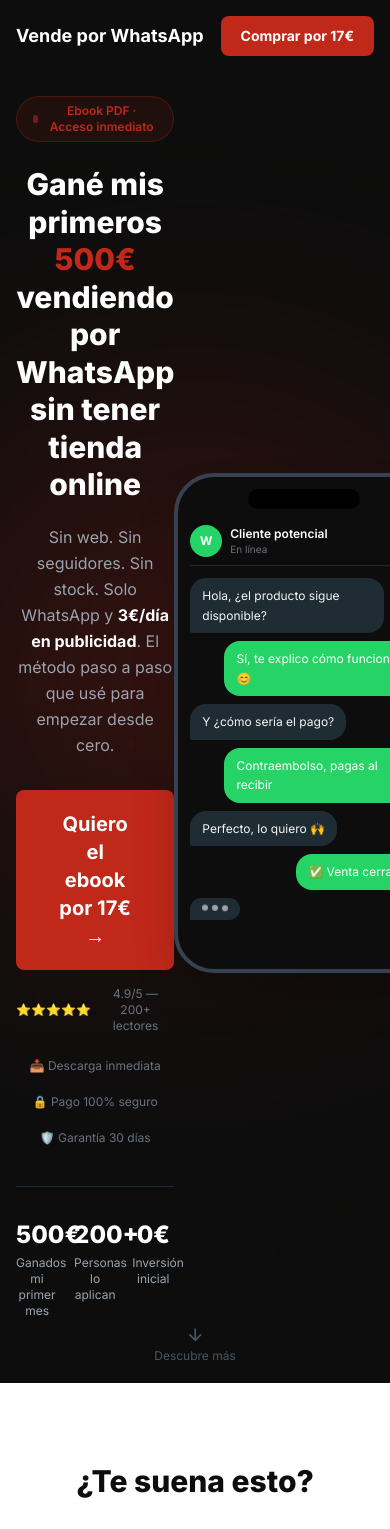
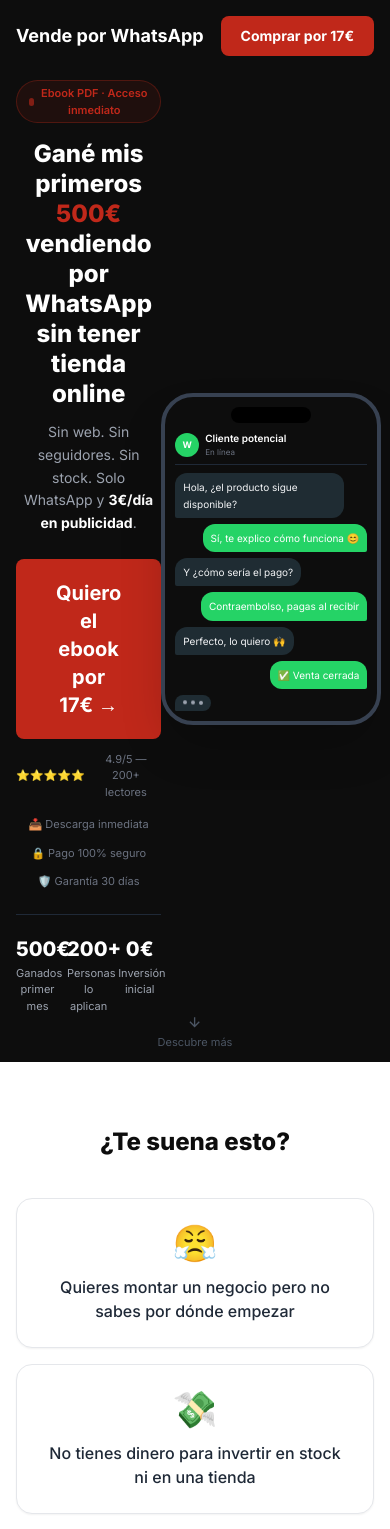
Before and after one commit to badrx15/webebook, a Next.js app: page / in a window 390 px wide. Shown: the top 1529 px of the page. Built offline with nearby package versions, Linux system fonts and the light colour scheme.

Commit message:
Responsive mobile: Hero, Pain, Solution, WhatYouGet, Testimonials, Pricing optimizados

```diff
--- a/components/Hero.tsx
+++ b/components/Hero.tsx
@@ -22,7 +22,7 @@
   const [count, setCount] = useState(0);
 
   useEffect(() => {
-    const duration = 2000; // 2s
+    const duration = 2000;
     const steps = 30;
     const increment = to / steps;
     let current = 0;
@@ -40,11 +40,13 @@
 
   return (
     <div className="text-center" aria-live="polite" aria-label={`${to}${suffix} — ${label}`}>
-      <span className="text-2xl font-extrabold text-white sm:text-3xl">
+      <span className="text-xl font-extrabold text-white sm:text-2xl md:text-3xl">
         {count}
         {suffix}
       </span>
-      <p className="mt-1 text-xs text-gray-400 sm:text-sm">{label}</p>
+      <p className="mt-0.5 text-[11px] text-gray-400 sm:mt-1 sm:text-xs md:text-sm">
+        {label}
+      </p>
     </div>
   );
 }
@@ -61,39 +63,40 @@
 
 function PhoneMockup() {
   return (
-    <motion.div aria-hidden="true"
-      className="relative mx-auto h-[500px] w-[260px] rounded-[2.5rem] border-4 border-gray-700 bg-[#0d0d0d] p-3 shadow-2xl sm:h-[540px] sm:w-[280px]"
+    <motion.div
+      aria-hidden="true"
+      className="relative mx-auto w-[220px] rounded-[2rem] border-4 border-gray-700 bg-[#0d0d0d] p-2.5 shadow-2xl sm:w-[240px] md:w-[260px] md:p-3 md:rounded-[2.5rem]"
       initial={{ opacity: 0, y: 60, scale: 0.9 }}
       animate={{ opacity: 1, y: 0, scale: 1 }}
-      transition={{ duration: 0.9, ease: 'easeOut', delay: 0.6 }}
+      transition={{ duration: 0.9, ease: 'easeOut', delay: 0.4 }}
     >
       {/* Notch */}
-      <div className="mx-auto mb-4 h-5 w-28 rounded-full bg-black" />
+      <div className="mx-auto mb-2 h-4 w-20 rounded-full bg-black md:mb-4 md:h-5 md:w-28" />
 
       {/* Chat header */}
-      <div className="mb-3 flex items-center gap-2 border-b border-gray-800 pb-2">
-        <div className="flex h-8 w-8 items-center justify-center rounded-full bg-[#25D366] text-xs font-bold text-white">
+      <div className="mb-2 flex items-center gap-1.5 border-b border-gray-800 pb-1.5 md:mb-3 md:gap-2 md:pb-2">
+        <div className="flex h-6 w-6 items-center justify-center rounded-full bg-[#25D366] text-[9px] font-bold text-white md:h-8 md:w-8 md:text-xs">
           W
         </div>
         <div className="text-left">
-          <p className="text-xs font-semibold text-white">Cliente potencial</p>
-          <p className="text-[10px] text-gray-500">En línea</p>
+          <p className="text-[10px] font-semibold text-white md:text-xs">Cliente potencial</p>
+          <p className="text-[8px] text-gray-500 md:text-[10px]">En línea</p>
         </div>
       </div>
 
       {/* Messages */}
-      <div className="flex flex-col gap-2 overflow-hidden">
+      <div className="flex flex-col gap-1.5 md:gap-2">
         {chatMessages.map((msg, i) => (
           <motion.div
             key={i}
-            className={`max-w-[85%] rounded-2xl px-3 py-2 text-xs leading-relaxed ${
+            className={`max-w-[88%] rounded-xl px-2 py-1.5 text-[10px] leading-relaxed md:rounded-2xl md:px-3 md:py-2 md:text-xs ${
               msg.side === 'right'
                 ? 'self-end rounded-br-sm bg-[#25D366] text-white'
                 : 'self-start rounded-bl-sm bg-[#1f2c33] text-gray-100'
             }`}
-            initial={{ opacity: 0, x: msg.side === 'right' ? 30 : -30, y: 20 }}
+            initial={{ opacity: 0, x: msg.side === 'right' ? 20 : -20, y: 10 }}
             animate={{ opacity: 1, x: 0, y: 0 }}
-            transition={{ duration: 0.5, delay: 1.2 + i * 0.25, ease: 'easeOut' }}
+            transition={{ duration: 0.4, delay: 0.8 + i * 0.2, ease: 'easeOut' }}
           >
             {msg.text}
           </motion.div>
@@ -101,30 +104,36 @@
 
         {/* Animated typing indicator */}
         <motion.div
-          className="self-start flex items-center gap-1 rounded-2xl rounded-bl-sm bg-[#1f2c33] px-3 py-2"
-          initial={{ opacity: 0, x: -30 }}
+          className="self-start flex items-center gap-1 rounded-xl rounded-bl-sm bg-[#1f2c33] px-2 py-1.5 md:rounded-2xl md:px-3 md:py-2"
+          initial={{ opacity: 0, x: -20 }}
           animate={{ opacity: 1, x: 0 }}
-          transition={{ duration: 0.5, delay: 1.2 + chatMessages.length * 0.25 }}
+          transition={{ duration: 0.4, delay: 0.8 + chatMessages.length * 0.2 }}
         >
-          <span className="h-1.5 w-1.5 animate-bounce rounded-full bg-gray-400" />
-          <span className="h-1.5 w-1.5 animate-bounce rounded-full bg-gray-400 [animation-delay:0.1s]" />
-          <span className="h-1.5 w-1.5 animate-bounce rounded-full bg-gray-400 [animation-delay:0.2s]" />
+          <span className="h-1 w-1 animate-bounce rounded-full bg-gray-400 md:h-1.5 md:w-1.5" />
+          <span className="h-1 w-1 animate-bounce rounded-full bg-gray-400 md:h-1.5 md:w-1.5 [animation-delay:0.08s]" />
+          <span className="h-1 w-1 animate-bounce rounded-full bg-gray-400 md:h-1.5 md:w-1.5 [animation-delay:0.16s]" />
         </motion.div>
       </div>
     </motion.div>
   );
 }
 
-// ─── Floating glowing particles (background) ───────────────────
+// ─── Particles (reduced on mobile for performance) ─────────────
 function ParticleField() {
-  const particles = Array.from({ length: 20 }, (_, i) => ({
+  const [isMobile] = useState(() => typeof window !== 'undefined' && window.innerWidth < 640);
+
+  const count = isMobile ? 6 : 20;
+  const particles = Array.from({ length: count }, (_, i) => ({
     id: i,
     x: Math.random() * 100,
     y: Math.random() * 100,
-    size: Math.random() * 4 + 2,
+    size: Math.random() * (isMobile ? 2 : 4) + (isMobile ? 1 : 2),
     delay: Math.random() * 5,
     duration: Math.random() * 6 + 4,
   }));
+
+  // Don't render particles on mobile for performance
+  if (isMobile) return null;
 
   return (
     <div className="pointer-events-none absolute inset-0 overflow-hidden">
@@ -166,9 +175,12 @@
     pricingRef.current?.scrollIntoView({ behavior: 'smooth' });
   };
 
-  // ── background glow movement ────────────────────────────────
+  // ── background glow movement (desktop only) ──────────────────
   const [mousePos, setMousePos] = useState({ x: 0.5, y: 0.5 });
+  const [isDesktop, setIsDesktop] = useState(true);
+
   useEffect(() => {
+    setIsDesktop(window.innerWidth >= 1024);
     const handle = (e: MouseEvent) => {
       setMousePos({ x: e.clientX / window.innerWidth, y: e.clientY / window.innerHeight });
     };
@@ -177,11 +189,11 @@
   }, []);
 
   const staggerItem = {
-    hidden: { opacity: 0, y: 30 },
+    hidden: { opacity: 0, y: 20 },
     visible: (i: number) => ({
       opacity: 1,
       y: 0,
-      transition: { duration: 0.6, ease: 'easeOut', delay: 0.1 + i * 0.12 },
+      transition: { duration: 0.5, ease: 'easeOut', delay: 0.05 + i * 0.1 },
     }),
   };
 
@@ -189,15 +201,17 @@
     <section
       ref={ref}
       id="inicio"
-      className="relative flex min-h-screen items-center overflow-hidden bg-[#0d0d0d] px-4 pt-24 pb-16 sm:px-6 lg:px-8"
+      className="relative flex min-h-screen items-center overflow-hidden bg-[#0d0d0d] px-4 pt-20 pb-12 sm:px-6 lg:pb-16 lg:pt-24"
     >
-      {/* ── Background glow that follows mouse ── */}
+      {/* ── Background glow (desktop only) ── */}
+      {isDesktop && (
         <div
           className="pointer-events-none absolute -inset-40 opacity-30 blur-[120px] transition-all duration-700"
           style={{
             background: `radial-gradient(600px circle at ${mousePos.x * 100}% ${mousePos.y * 100}%, #C0281A 0%, transparent 70%)`,
           }}
         />
+      )}
 
       {/* ── Gradient overlay edges ── */}
       <div className="pointer-events-none absolute inset-0 bg-gradient-to-b from-transparent via-transparent to-[#0d0d0d]" />
@@ -206,16 +220,16 @@
       <ParticleField />
 
       {/* ── Content ── */}
-      <div className="relative z-10 mx-auto grid w-full max-w-6xl items-center gap-12 lg:grid-cols-2 lg:gap-16">
+      <div className="relative z-10 mx-auto grid w-full max-w-6xl items-center gap-6 md:gap-8 lg:grid-cols-2 lg:gap-16">
         {/* ── Left column: text + CTAs ── */}
         <motion.div
-          className="text-center lg:text-left"
+          className="flex flex-col items-center text-center lg:items-start lg:text-left"
           initial="hidden"
           animate="visible"
         >
           {/* Badge */}
           <motion.div
-            className="mb-6 inline-flex items-center gap-2 rounded-full border border-[#C0281A]/30 bg-[#C0281A]/10 px-4 py-1.5 text-xs font-semibold text-[#C0281A]"
+            className="mb-4 inline-flex items-center gap-1.5 rounded-full border border-[#C0281A]/30 bg-[#C0281A]/10 px-3 py-1 text-[11px] font-semibold text-[#C0281A] md:mb-6 md:gap-2 md:px-4 md:py-1.5 md:text-xs"
             variants={staggerItem}
             custom={0}
           >
@@ -225,39 +239,36 @@
 
           {/* Headline */}
           <motion.h1
-            className="text-3xl font-extrabold leading-tight text-white sm:text-4xl md:text-5xl lg:text-6xl"
+            className="text-2xl font-extrabold leading-tight text-white sm:text-3xl md:text-4xl lg:text-5xl xl:text-6xl"
             variants={staggerItem}
             custom={1}
           >
-            <span className="inline-block">Gané mis primeros</span>{' '}
-            <span className="inline-block text-[#C0281A]">500€</span>{' '}
-            <span className="inline-block">vendiendo por</span>{' '}
-            <span className="inline-block">WhatsApp sin tener</span>{' '}
-            <span className="inline-block">tienda online</span>
+            Gané mis primeros{' '}
+            <span className="text-[#C0281A]">500€</span>{' '}
+            vendiendo por WhatsApp sin tener tienda online
           </motion.h1>
 
           {/* Subtitle */}
           <motion.p
-            className="mx-auto mt-5 max-w-lg text-base leading-relaxed text-gray-400 sm:text-lg lg:mx-0"
+            className="mx-auto mt-3 max-w-md text-sm leading-relaxed text-gray-400 md:mt-5 md:max-w-lg md:text-base lg:mx-0 lg:text-lg"
             variants={staggerItem}
             custom={2}
           >
             Sin web. Sin seguidores. Sin stock. Solo WhatsApp y{' '}
             <span className="font-bold text-white">3€/día en publicidad</span>.
-            El método paso a paso que usé para empezar desde cero.
           </motion.p>
 
-          {/* CTA + trust */}
+          {/* CTA + rating */}
           <motion.div
-            className="mt-8 flex flex-col items-center gap-4 sm:flex-row sm:gap-4 lg:justify-start"
+            className="mt-6 flex w-full max-w-sm flex-col items-center gap-3 md:mt-8 md:flex-row md:gap-4 lg:justify-start"
             variants={staggerItem}
             custom={3}
           >
-            <CTAButton href="#precio" large onClick={scrollToPricing}>
+            <CTAButton href="#precio" large onClick={scrollToPricing} className="w-full md:w-auto">
               Quiero el ebook por 17€ →
             </CTAButton>
 
-            <div className="flex items-center gap-1.5 text-xs text-gray-500">
+            <div className="flex items-center gap-1.5 text-[11px] text-gray-500 md:text-xs">
               <span className="flex">⭐⭐⭐⭐⭐</span>
               <span>4.9/5 — 200+ lectores</span>
             </div>
@@ -265,51 +276,56 @@
 
           {/* Badges row */}
           <motion.div
-            className="mt-6 flex flex-wrap items-center justify-center gap-5 text-xs text-gray-500 lg:justify-start"
+            className="mt-4 flex flex-wrap items-center justify-center gap-3 text-[11px] text-gray-500 md:mt-6 md:gap-5 md:text-xs lg:justify-start"
             variants={staggerItem}
             custom={4}
           >
-            <span className="flex items-center gap-1">📥 Descarga inmediata</span>
-            <span className="flex items-center gap-1">🔒 Pago 100% seguro</span>
-            <span className="flex items-center gap-1">🛡️ Garantía 30 días</span>
+            <span>📥 Descarga inmediata</span>
+            <span>🔒 Pago 100% seguro</span>
+            <span>🛡️ Garantía 30 días</span>
           </motion.div>
 
           {/* Stats row */}
           <motion.div
-            className="mt-10 grid grid-cols-3 gap-4 border-t border-gray-800 pt-8"
+            className="mt-6 grid w-full max-w-sm grid-cols-3 gap-2 border-t border-gray-800 pt-5 md:mt-10 md:gap-4 md:pt-8"
             variants={staggerItem}
             custom={5}
           >
-            <AnimatedCounter to={500} suffix="€" label="Ganados mi primer mes" />
+            <AnimatedCounter to={500} suffix="€" label="Ganados primer mes" />
             <AnimatedCounter to={200} suffix="+" label="Personas lo aplican" />
             <AnimatedCounter to={0} suffix="€" label="Inversión inicial" />
           </motion.div>
         </motion.div>
 
-        {/* ── Right column: phone mockup ── */}
+        {/* ── Right column: phone mockup (desktop) ── */}
         <div className="hidden lg:flex lg:justify-center">
           <PhoneMockup />
         </div>
       </div>
 
-      {/* ── Mobile phone mockup ── */}
-      <div className="relative z-10 mt-8 lg:hidden">
+      {/* ── Mobile phone mockup (below content) ── */}
+      <motion.div
+        className="relative z-10 mt-6 lg:hidden"
+        initial={{ opacity: 0, y: 30 }}
+        animate={{ opacity: 1, y: 0 }}
+        transition={{ duration: 0.6, delay: 0.3 }}
+      >
         <PhoneMockup />
-      </div>
+      </motion.div>
 
       {/* ── Scroll indicator ── */}
       <motion.div
-        className="absolute bottom-6 left-1/2 z-10 -translate-x-1/2"
+        className="absolute bottom-4 left-1/2 z-10 -translate-x-1/2 md:bottom-6"
         initial={{ opacity: 0 }}
         animate={{ opacity: 1 }}
-        transition={{ delay: 3.5, duration: 0.8 }}
+        transition={{ delay: 3, duration: 0.8 }}
       >
         <motion.div
-          className="flex flex-col items-center gap-1 text-xs text-gray-600"
-          animate={{ y: [0, 6, 0] }}
+          className="flex flex-col items-center gap-1 text-[11px] text-gray-600 md:text-xs"
+          animate={{ y: [0, 5, 0] }}
           transition={{ duration: 2, repeat: Infinity, ease: 'easeInOut' }}
         >
-          <svg width="20" height="20" viewBox="0 0 24 24" fill="none" stroke="currentColor" strokeWidth="2">
+          <svg width="16" height="16" viewBox="0 0 24 24" fill="none" stroke="currentColor" strokeWidth="2" className="md:w-5 md:h-5">
             <path d="M12 5v14M5 12l7 7 7-7" />
           </svg>
           <span>Descubre más</span>
--- a/components/Pain.tsx
+++ b/components/Pain.tsx
@@ -29,10 +29,10 @@
 
 const Pain = forwardRef<HTMLElement>((_, ref) => {
   return (
-    <section ref={ref} id="problema" className="bg-white px-4 py-20 sm:px-6 lg:px-8">
+    <section ref={ref} id="problema" className="bg-white px-4 py-16 sm:px-6 lg:py-20 lg:px-8">
       <div className="mx-auto max-w-5xl">
         <motion.h2
-          className="mb-14 text-center text-3xl font-extrabold text-[#0d0d0d] sm:text-4xl"
+          className="mb-10 text-center text-2xl font-extrabold text-[#0d0d0d] sm:mb-14 sm:text-3xl md:text-4xl"
           initial={{ opacity: 0, y: 30 }}
           whileInView={{ opacity: 1, y: 0 }}
           viewport={{ once: true, margin: '-80px' }}
@@ -41,21 +41,21 @@
           ¿Te suena esto?
         </motion.h2>
 
-        <div className="grid gap-6 sm:grid-cols-2 lg:grid-cols-3">
+        <div className="grid gap-4 sm:grid-cols-2 sm:gap-6 lg:grid-cols-3">
           {painPoints.map((point, i) => (
             <motion.article
               key={i}
-              className="flex flex-col items-center rounded-2xl border border-gray-200 bg-white p-8 text-center shadow-sm transition-shadow hover:shadow-md"
+              className="flex flex-col items-center rounded-2xl border border-gray-200 bg-white p-6 text-center shadow-sm transition-shadow hover:shadow-md sm:p-8"
               custom={i}
               initial="hidden"
               whileInView="visible"
               viewport={{ once: true, margin: '-60px' }}
               variants={cardVariants}
             >
-              <span className="mb-4 text-5xl" role="img" aria-hidden="true">
+              <span className="mb-3 text-4xl sm:mb-4 sm:text-5xl" role="img" aria-hidden="true">
                 {point.emoji}
               </span>
-              <p className="text-lg font-medium text-gray-800">{point.text}</p>
+              <p className="text-base font-medium text-gray-800 sm:text-lg">{point.text}</p>
             </motion.article>
           ))}
         </div>
```
Also changed, not shown: components/Pricing.tsx (+18 -24 lines), components/Solution.tsx (+6 -6 lines), components/Testimonials.tsx (+9 -9 lines), components/WhatYouGet.tsx (+19 -20 lines). Lines whose indentation alone changed are shown as unchanged.
